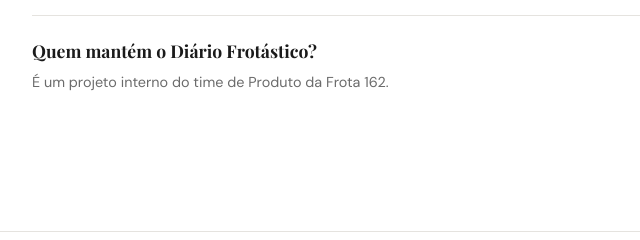
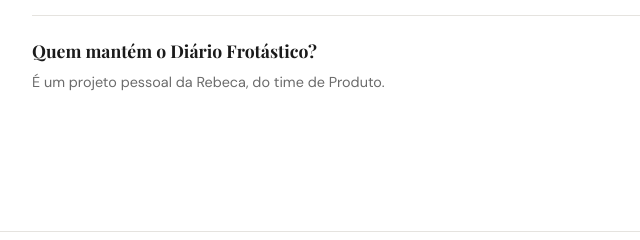
Before and after one commit to RebecaValetich/diario-frotastico, an Astro site in the folder site/frontend/: page /diario-frotastico/faq in a window 1280 px wide. Shown: the part 959-1199 px from the top of the page, 280-920 px from the left. Built offline with nearby package versions, Linux system fonts and the light colour scheme; Astro itself is replaced by a stand-in of ours.

Commit message:
content: atualiza FAQ - projeto pessoal, nao da Frota 162

```diff
--- a/site/frontend/src/pages/faq.astro
+++ b/site/frontend/src/pages/faq.astro
@@ -24,7 +24,7 @@ const perguntas = [
   },
   {
     pergunta: 'Quem mantém o Diário Frotástico?',
-    resposta: 'É um projeto interno do time de Produto da Frota 162.',
+    resposta: 'É um projeto pessoal da Rebeca, do time de Produto.',
   },
 ];
 ---
```
